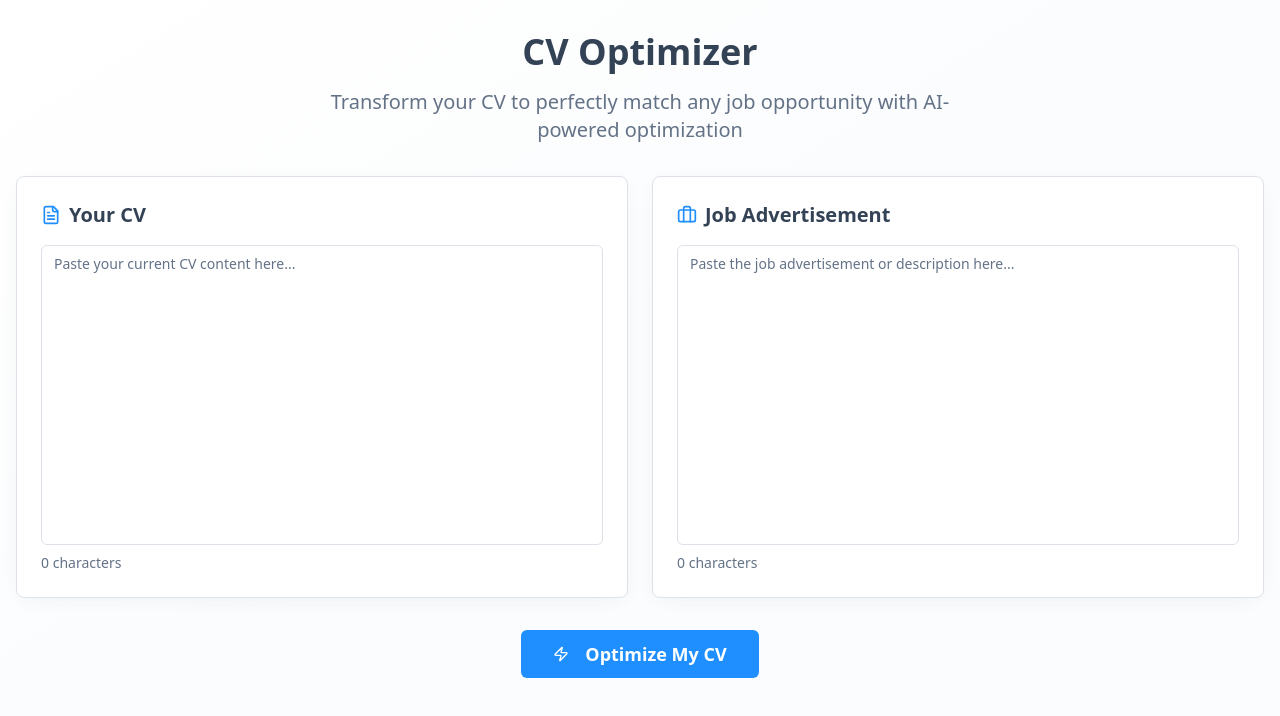
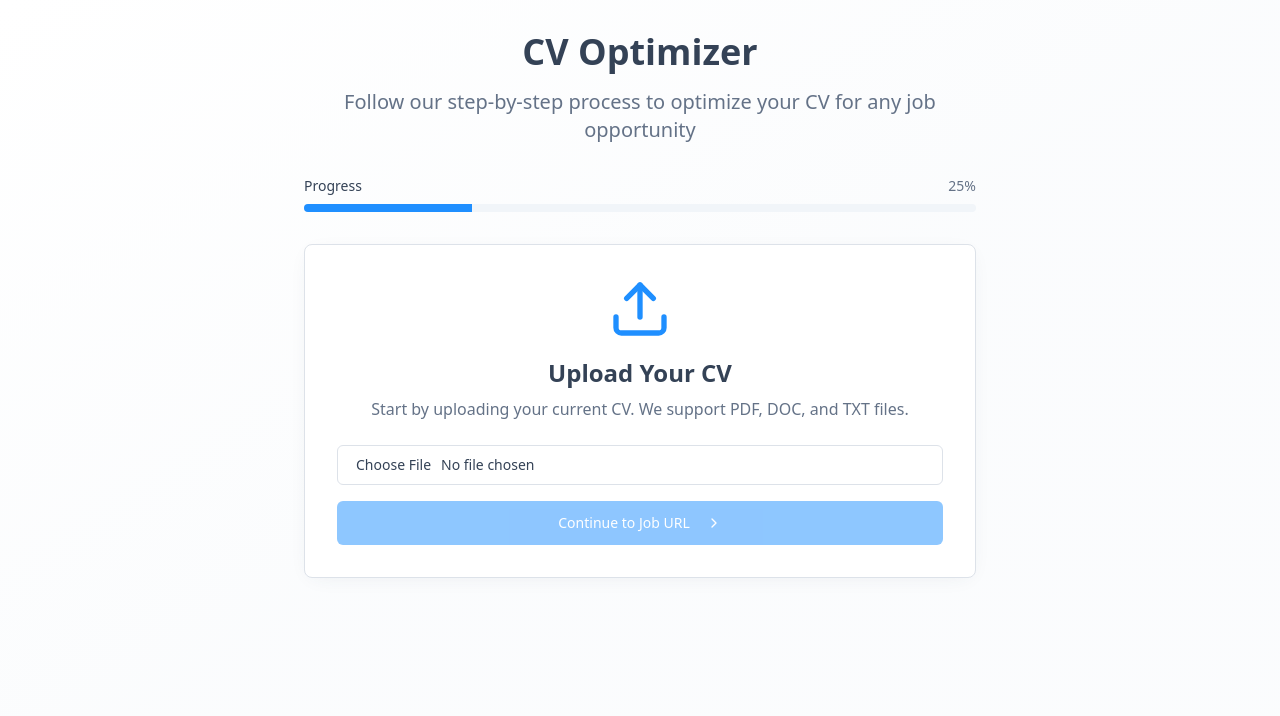
Before and after one commit to muzzyhaile/cvoptima, a React (Vite) app: page /cv-optimizer in a window 1280 px wide. Shown: the top 716 px of the page. Built offline with nearby package versions, Linux system fonts and the light colour scheme.

Commit message:
Implement CV upload and processing flow
Implement a step-by-step process for CV upload, display, and recommendation viewing.

```diff
--- a/src/pages/CVOptimizer.tsx
+++ b/src/pages/CVOptimizer.tsx
@@ -1,108 +1,152 @@
 import { useState } from "react";
 import { Card } from "@/components/ui/card";
 import { Button } from "@/components/ui/button";
+import { Input } from "@/components/ui/input";
 import { Textarea } from "@/components/ui/textarea";
 import { Badge } from "@/components/ui/badge";
-import { Separator } from "@/components/ui/separator";
+import { Progress } from "@/components/ui/progress";
 import { useToast } from "@/hooks/use-toast";
 import {
   FileText,
-  Briefcase,
+  Upload,
   Zap,
   Download,
   Copy,
   ArrowRight,
   CheckCircle,
-  AlertCircle
+  AlertCircle,
+  Eye,
+  Edit3,
+  Link,
+  ChevronRight
 } from "lucide-react";
 
+type Step = "upload" | "job-url" | "analysis" | "results";
+
+interface Recommendation {
+  type: "keyword" | "phrase" | "structure" | "achievement";
+  original: string;
+  suggested: string;
+  reason: string;
+  applied: boolean;
+}
+
 const CVOptimizer = () => {
+  const [currentStep, setCurrentStep] = useState<Step>("upload");
+  const [cvFile, setCvFile] = useState<File | null>(null);
   const [cvText, setCvText] = useState("");
-  const [jobAdText, setJobAdText] = useState("");
+  const [jobUrl, setJobUrl] = useState("");
+  const [isAnalyzing, setIsAnalyzing] = useState(false);
+  const [recommendations, setRecommendations] = useState<Recommendation[]>([]);
   const [optimizedCV, setOptimizedCV] = useState("");
-  const [isAnalyzing, setIsAnalyzing] = useState(false);
-  const [analysis, setAnalysis] = useState<{
-    keywords: string[];
-    improvements: string[];
-    score: number;
-  } | null>(null);
   const { toast } = useToast();
 
-  const analyzeAndOptimize = async () => {
-    if (!cvText.trim() || !jobAdText.trim()) {
+  const handleFileUpload = (event: React.ChangeEvent<HTMLInputElement>) => {
+    const file = event.target.files?.[0];
+    if (file) {
+      setCvFile(file);
+      // Simulate reading file content
+      const reader = new FileReader();
+      reader.onload = (e) => {
+        const content = e.target?.result as string;
+        setCvText(content || "John Doe\nSoftware Engineer\n\nEXPERIENCE\nSoftware Developer at TechCorp\n- Developed web applications\n- Worked with team members\n- Fixed bugs and issues\n\nSKILLS\n- JavaScript\n- HTML/CSS\n- Problem solving");
+      };
+      reader.readAsText(file);
+
       toast({
-        title: "Missing Information",
-        description: "Please provide both your CV and the job advertisement.",
+        title: "CV Uploaded Successfully",
+        description: `${file.name} has been uploaded and processed.`,
+      });
+    }
+  };
+
+  const proceedToJobUrl = () => {
+    if (!cvFile) {
+      toast({
+        title: "No CV Uploaded",
+        description: "Please upload your CV first.",
         variant: "destructive",
       });
       return;
     }
+    setCurrentStep("job-url");
+  };
 
+  const startAnalysis = () => {
+    if (!jobUrl.trim()) {
+      toast({
+        title: "Missing Job URL",
+        description: "Please provide the job advertisement URL.",
+        variant: "destructive",
+      });
+      return;
+    }
+    setCurrentStep("analysis");
     setIsAnalyzing(true);
 
-    // Simulate AI analysis
+    // Simulate analysis process
     setTimeout(() => {
-      const mockKeywords = ["React", "TypeScript", "Leadership", "Project Management", "Agile"];
-      const mockImprovements = [
-        "Added relevant technical keywords",
-        "Emphasized leadership experience",
-        "Quantified achievements with metrics",
-        "Aligned terminology with job requirements"
+      const mockRecommendations: Recommendation[] = [
+        {
+          type: "keyword",
+          original: "JavaScript",
+          suggested: "React, TypeScript, JavaScript ES6+",
+          reason: "Job requires React and TypeScript specifically",
+          applied: false
+        },
+        {
+          type: "phrase",
+          original: "Worked with team members",
+          suggested: "Collaborated with cross-functional teams of 5+ developers",
+          reason: "More specific and quantified",
+          applied: false
+        },
+        {
+          type: "achievement",
+          original: "Developed web applications",
+          suggested: "Developed 3+ responsive web applications serving 10,000+ users",
+          reason: "Quantified achievements are more impactful",
+          applied: false
+        },
+        {
+          type: "structure",
+          original: "Software Developer",
+          suggested: "Senior Software Engineer | React & TypeScript Specialist",
+          reason: "Matches job title and emphasizes key technologies",
+          applied: false
+        }
       ];
 
-      setAnalysis({
-        keywords: mockKeywords,
-        improvements: mockImprovements,
-        score: 85
-      });
-
-      // Mock optimized CV
-      setOptimizedCV(`OPTIMIZED CV
-
-John Doe
-Senior Software Engineer | React & TypeScript Specialist
-
-PROFESSIONAL SUMMARY
-Results-driven Senior Software Engineer with 5+ years of experience in React and TypeScript development. Proven track record of leading cross-functional teams and delivering high-impact projects using Agile methodologies. Expert in modern front-end technologies with strong project management capabilities.
-
-TECHNICAL SKILLS
-• Frontend: React, TypeScript, JavaScript, HTML5, CSS3
-• Backend: Node.js, Express.js, RESTful APIs
-• Tools: Git, Docker, Jenkins, Jira
-• Methodologies: Agile, Scrum, Test-Driven Development
-
-PROFESSIONAL EXPERIENCE
-
-Senior Software Engineer | TechCorp Inc. | 2020 - Present
-• Led a team of 5 developers in migrating legacy systems to React/TypeScript, improving performance by 40%
-• Implemented Agile practices that reduced development cycle time by 25%
-• Managed project timelines and deliverables for 3 concurrent high-priority initiatives
-• Mentored junior developers and conducted code reviews to maintain quality standards
-
-Software Engineer | StartupXYZ | 2019 - 2020
-• Developed responsive web applications using React and TypeScript
-• Collaborated with cross-functional teams to deliver features on schedule
-• Improved application performance through code optimization and best practices
-
-EDUCATION
-Bachelor of Science in Computer Science | University of Technology | 2019
-
-ACHIEVEMENTS
-• Increased team productivity by 30% through implementation of new development workflows
-• Successfully delivered 15+ projects on time and within budget
-• Recognized as "Employee of the Year" for exceptional leadership and technical contributions`);
-
+      setRecommendations(mockRecommendations);
+      setOptimizedCV(cvText);
       setIsAnalyzing(false);
-      toast({
-        title: "CV Optimized Successfully!",
-        description: "Your CV has been tailored to match the job requirements.",
-      });
+      setCurrentStep("results");
     }, 3000);
   };
 
-  const copyToClipboard = async (text: string) => {
+  const applyRecommendation = (index: number) => {
+    const newRecommendations = [...recommendations];
+    newRecommendations[index].applied = !newRecommendations[index].applied;
+    setRecommendations(newRecommendations);
+
+    // Update optimized CV
+    let updatedCV = cvText;
+    newRecommendations.forEach(rec => {
+      if (rec.applied) {
+        updatedCV = updatedCV.replace(rec.original, rec.suggested);
+      }
+    });
+    setOptimizedCV(updatedCV);
+
+    toast({
+      title: newRecommendations[index].applied ? "Change Applied" : "Change Reverted",
+      description: `"${newRecommendations[index].original}" has been ${newRecommendations[index].applied ? 'updated' : 'reverted'}.`,
+    });
+  };
+
+  const copyToClipboard = async () => {
     try {
-      await navigator.clipboard.writeText(text);
+      await navigator.clipboard.writeText(optimizedCV);
       toast({
         title: "Copied to clipboard",
         description: "The optimized CV has been copied to your clipboard.",
@@ -110,7 +154,7 @@ ACHIEVEMENTS
     } catch (err) {
       toast({
         title: "Copy failed",
-        description: "Unable to copy to clipboard. Please select and copy manually.",
+        description: "Unable to copy to clipboard.",
         variant: "destructive",
       });
     }
@@ -124,11 +168,199 @@ ACHIEVEMENTS
     document.body.appendChild(element);
     element.click();
     document.body.removeChild(element);
+  };
 
-    toast({
-      title: "CV Downloaded",
-      description: "Your optimized CV has been downloaded successfully.",
-    });
+  const getStepProgress = () => {
+    switch (currentStep) {
+      case "upload": return 25;
+      case "job-url": return 50;
+      case "analysis": return 75;
+      case "results": return 100;
+      default: return 0;
+    }
+  };
+
+  const renderStepContent = () => {
+    switch (currentStep) {
+      case "upload":
+        return (
+          <div className="max-w-2xl mx-auto">
+            <Card className="p-8 shadow-soft">
+              <div className="text-center mb-6">
+                <Upload className="h-16 w-16 text-primary mx-auto mb-4" />
+                <h2 className="text-2xl font-bold mb-2">Upload Your CV</h2>
+                <p className="text-muted-foreground">
+                  Start by uploading your current CV. We support PDF, DOC, and TXT files.
+                </p>
+              </div>
+
+              <div className="space-y-4">
+                <Input
+                  type="file"
+                  accept=".pdf,.doc,.docx,.txt"
+                  onChange={handleFileUpload}
+                  className="cursor-pointer"
+                />
+
+                {cvFile && (
+                  <div className="flex items-center gap-2 p-3 bg-success/10 rounded-md border border-success/20">
+                    <CheckCircle className="h-4 w-4 text-success" />
+                    <span className="text-sm font-medium">{cvFile.name}</span>
+                    <Badge variant="secondary">Uploaded</Badge>
+                  </div>
+                )}
+
+                <Button
+                  onClick={proceedToJobUrl}
+                  disabled={!cvFile}
+                  className="w-full"
+                  size="lg"
+                >
+                  Continue to Job URL
+                  <ChevronRight className="ml-2 h-4 w-4" />
+                </Button>
+              </div>
+            </Card>
+          </div>
+        );
+
+      case "job-url":
+        return (
+          <div className="max-w-2xl mx-auto">
+            <Card className="p-8 shadow-soft">
+              <div className="text-center mb-6">
+                <Link className="h-16 w-16 text-primary mx-auto mb-4" />
+                <h2 className="text-2xl font-bold mb-2">Job Advertisement URL</h2>
+                <p className="text-muted-foreground">
+                  Provide the URL of the job you're applying for so we can tailor your CV accordingly.
+                </p>
+              </div>
+
+              <div className="space-y-4">
+                <Input
+                  type="url"
+                  placeholder="https://example.com/job-posting"
+                  value={jobUrl}
+                  onChange={(e) => setJobUrl(e.target.value)}
+                  className="text-center"
+                />
+
+                <Button
+                  onClick={startAnalysis}
+                  disabled={!jobUrl.trim()}
+                  className="w-full"
+                  size="lg"
+                >
+                  Start AI Analysis
+                  <Zap className="ml-2 h-4 w-4" />
+                </Button>
+              </div>
+            </Card>
+          </div>
+        );
+
+      case "analysis":
+        return (
+          <div className="max-w-2xl mx-auto text-center">
+            <Card className="p-8 shadow-soft">
+              <Zap className="h-16 w-16 text-primary mx-auto mb-4 animate-pulse" />
+              <h2 className="text-2xl font-bold mb-4">Analyzing Your CV</h2>
+              <p className="text-muted-foreground mb-6">
+                Our AI is analyzing your CV against the job requirements and generating personalized recommendations.
+              </p>
+              <div className="w-full bg-secondary rounded-full h-2 mb-4">
+                <div className="bg-primary h-2 rounded-full animate-pulse" style={{ width: "60%" }}></div>
+              </div>
+              <p className="text-sm text-muted-foreground">This usually takes 2-3 seconds...</p>
+            </Card>
+          </div>
+        );
+
+      case "results":
+        return (
+          <div className="grid lg:grid-cols-2 gap-6 h-[calc(100vh-12rem)]">
+            {/* Recommendations Panel */}
+            <Card className="p-6 shadow-soft overflow-auto">
+              <div className="flex items-center justify-between mb-6">
+                <h2 className="text-xl font-semibold">AI Recommendations</h2>
+                <Badge variant="secondary">
+                  {recommendations.filter(r => r.applied).length}/{recommendations.length} Applied
+                </Badge>
+              </div>
+
+              <div className="space-y-4">
+                {recommendations.map((rec, index) => (
+                  <div key={index} className="border rounded-lg p-4 space-y-3">
+                    <div className="flex items-start justify-between">
+                      <Badge variant="outline" className="capitalize">
+                        {rec.type}
+                      </Badge>
+                      <Button
+                        size="sm"
+                        variant={rec.applied ? "default" : "outline"}
+                        onClick={() => applyRecommendation(index)}
+                      >
+                        {rec.applied ? (
+                          <>
+                            <CheckCircle className="h-3 w-3 mr-1" />
+                            Applied
+                          </>
+                        ) : (
+                          <>
+                            <Edit3 className="h-3 w-3 mr-1" />
+                            Apply
+                          </>
+                        )}
+                      </Button>
+                    </div>
+
+                    <div className="space-y-2">
+                      <div>
+                        <p className="text-sm font-medium text-muted-foreground">Original:</p>
+                        <p className="text-sm bg-muted/50 p-2 rounded">{rec.original}</p>
+                      </div>
+                      <div>
+                        <p className="text-sm font-medium text-muted-foreground">Suggested:</p>
+                        <p className="text-sm bg-primary/10 p-2 rounded border border-primary/20">{rec.suggested}</p>
+                      </div>
+                      <div>
+                        <p className="text-sm font-medium text-muted-foreground">Reason:</p>
+                        <p className="text-xs text-muted-foreground">{rec.reason}</p>
+                      </div>
+                    </div>
+                  </div>
+                ))}
+              </div>
+            </Card>
+
+            {/* CV Preview Panel */}
+            <Card className="p-6 shadow-soft overflow-auto">
+              <div className="flex items-center justify-between mb-6">
+                <h2 className="text-xl font-semibold">CV Preview</h2>
+                <div className="flex gap-2">
+                  <Button variant="outline" size="sm" onClick={copyToClipboard}>
+                    <Copy className="h-4 w-4 mr-2" />
+                    Copy
+                  </Button>
+                  <Button size="sm" onClick={downloadCV}>
+                    <Download className="h-4 w-4 mr-2" />
+                    Download
+                  </Button>
+                </div>
+              </div>
+
+              <div className="bg-card border rounded-lg p-6">
+                <pre className="whitespace-pre-wrap text-sm font-mono leading-relaxed">
+                  {optimizedCV}
+                </pre>
+              </div>
+            </Card>
+          </div>
+        );
+
+      default:
+        return null;
+    }
   };
 
   return (
@@ -140,152 +372,21 @@ ACHIEVEMENTS
             CV Optimizer
           </h1>
           <p className="text-xl text-muted-foreground max-w-2xl mx-auto">
-            Transform your CV to perfectly match any job opportunity with AI-powered optimization
+            Follow our step-by-step process to optimize your CV for any job opportunity
           </p>
         </div>
 
-        {/* Input Section */}
-        <div className="grid lg:grid-cols-2 gap-6 mb-8">
-          <Card className="p-6 shadow-soft">
-            <div className="flex items-center gap-2 mb-4">
-              <FileText className="h-5 w-5 text-primary" />
-              <h2 className="text-xl font-semibold">Your CV</h2>
-            </div>
-            <Textarea
-              placeholder="Paste your current CV content here..."
-              value={cvText}
-              onChange={(e) => setCvText(e.target.value)}
-              className="min-h-[300px] resize-none"
-            />
-            <p className="text-sm text-muted-foreground mt-2">
-              {cvText.length} characters
-            </p>
-          </Card>
-
-          <Card className="p-6 shadow-soft">
-            <div className="flex items-center gap-2 mb-4">
-              <Briefcase className="h-5 w-5 text-primary" />
-              <h2 className="text-xl font-semibold">Job Advertisement</h2>
-            </div>
-            <Textarea
-              placeholder="Paste the job advertisement or description here..."
-              value={jobAdText}
-              onChange={(e) => setJobAdText(e.target.value)}
-              className="min-h-[300px] resize-none"
-            />
-            <p className="text-sm text-muted-foreground mt-2">
-              {jobAdText.length} characters
-            </p>
-          </Card>
+        {/* Progress Bar */}
+        <div className="max-w-2xl mx-auto mb-8">
+          <div className="flex items-center justify-between mb-2">
+            <span className="text-sm font-medium">Progress</span>
+            <span className="text-sm text-muted-foreground">{getStepProgress()}%</span>
+          </div>
+          <Progress value={getStepProgress()} className="h-2" />
         </div>
 
-        {/* Action Button */}
-        <div className="text-center mb-8">
-          <Button
-            onClick={analyzeAndOptimize}
-            disabled={isAnalyzing}
-            size="lg"
-            className="px-8 py-6 text-lg font-semibold"
-          >
-            {isAnalyzing ? (
-              <>
-                <Zap className="mr-2 h-5 w-5 animate-pulse" />
-                Optimizing CV...
-              </>
-            ) : (
-              <>
-                <Zap className="mr-2 h-5 w-5" />
-                Optimize My CV
-              </>
-            )}
-          </Button>
-        </div>
-
-        {/* Results Section */}
-        {analysis && (
-          <div className="space-y-6">
-            {/* Analysis Summary */}
-            <Card className="p-6 shadow-soft">
-              <div className="flex items-center justify-between mb-4">
-                <h2 className="text-xl font-semibold">Optimization Analysis</h2>
-                <Badge variant="secondary" className="text-lg px-3 py-1">
-                  Score: {analysis.score}%
-                </Badge>
-              </div>
-
-              <div className="grid md:grid-cols-2 gap-6">
-                <div>
-                  <h3 className="font-semibold mb-3 flex items-center gap-2">
-                    <CheckCircle className="h-4 w-4 text-success" />
-                    Key Improvements Made
-                  </h3>
-                  <ul className="space-y-2">
-                    {analysis.improvements.map((improvement, index) => (
-                      <li key={index} className="flex items-start gap-2 text-sm">
-                        <ArrowRight className="h-4 w-4 text-primary mt-0.5 flex-shrink-0" />
-                        {improvement}
-                      </li>
-                    ))}
-                  </ul>
-                </div>
-
-                <div>
-                  <h3 className="font-semibold mb-3 flex items-center gap-2">
-                    <AlertCircle className="h-4 w-4 text-warning" />
-                    Keywords Added
-                  </h3>
-                  <div className="flex flex-wrap gap-2">
-                    {analysis.keywords.map((keyword, index) => (
-                      <Badge key={index} variant="outline">
-                        {keyword}
-                      </Badge>
-                    ))}
-                  </div>
-                </div>
-              </div>
-            </Card>
-
-            {/* Side-by-side Comparison */}
-            <div className="grid lg:grid-cols-2 gap-6">
-              <Card className="p-6 shadow-soft">
-                <h2 className="text-xl font-semibold mb-4">Original CV</h2>
-                <div className="bg-muted/50 p-4 rounded-md">
-                  <pre className="whitespace-pre-wrap text-sm text-muted-foreground">
-                    {cvText || "Your original CV will appear here..."}
-                  </pre>
-                </div>
-              </Card>
-
-              <Card className="p-6 shadow-soft">
-                <div className="flex items-center justify-between mb-4">
-                  <h2 className="text-xl font-semibold">Optimized CV</h2>
-                  <div className="flex gap-2">
-                    <Button
-                      variant="outline"
-                      size="sm"
-                      onClick={() => copyToClipboard(optimizedCV)}
-                    >
-                      <Copy className="h-4 w-4 mr-2" />
-                      Copy
-                    </Button>
-                    <Button
-                      size="sm"
-                      onClick={downloadCV}
-                    >
-                      <Download className="h-4 w-4 mr-2" />
-                      Download
-                    </Button>
-                  </div>
-                </div>
-                <div className="bg-accent/30 p-4 rounded-md border-l-4 border-primary">
-                  <pre className="whitespace-pre-wrap text-sm">
-                    {optimizedCV}
-                  </pre>
-                </div>
-              </Card>
-            </div>
-          </div>
-        )}
+        {/* Step Content */}
+        {renderStepContent()}
       </div>
     </div>
   );
```
